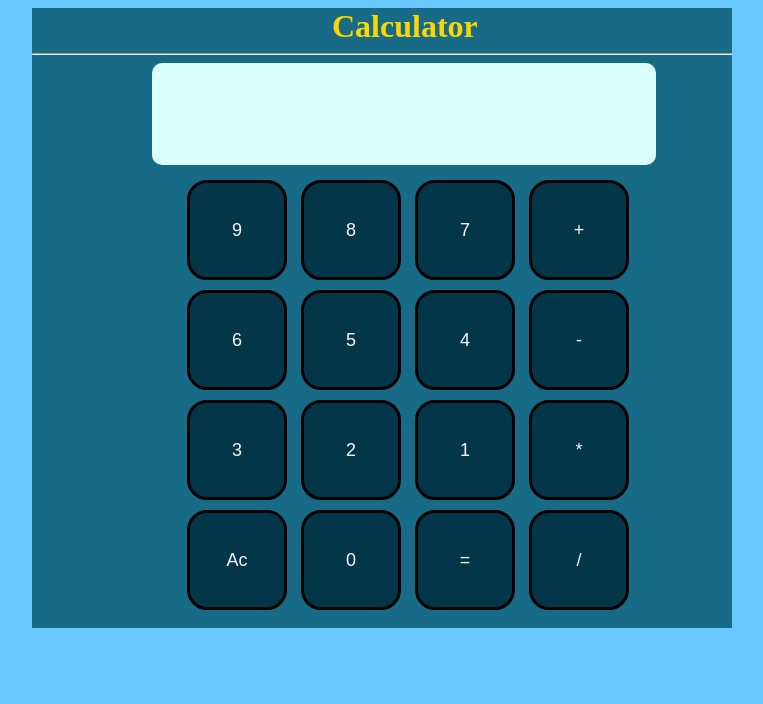
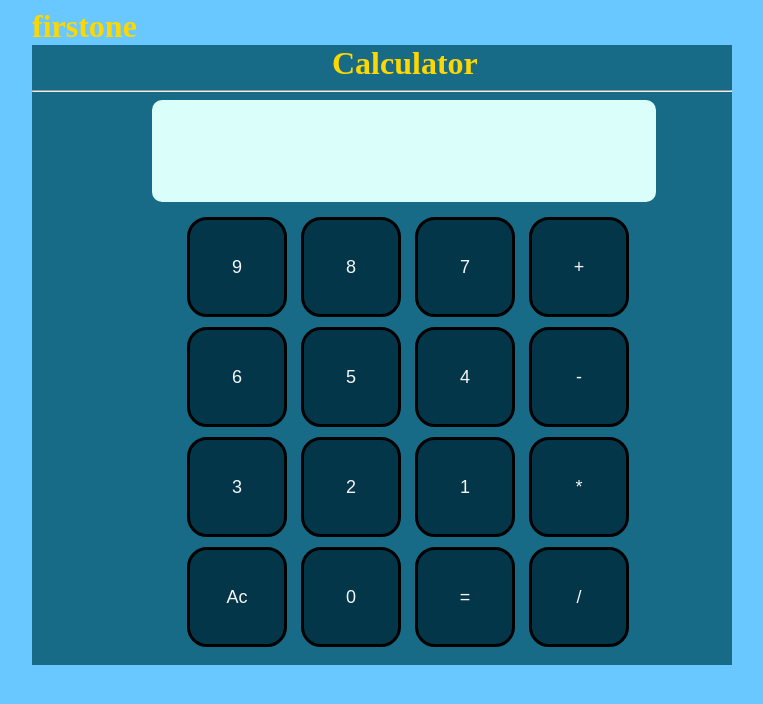
Before and after one commit to Kaasi-kanda/Calculator, a plain HTML site: page index.html in a window 1280 px wide. Shown: the whole page, without its empty margins (276-1039 px from the left). Drawn offline with Linux system fonts and the light colour scheme.

Commit message:
firstone

```diff
--- a/index.html
+++ b/index.html
@@ -8,6 +8,7 @@
     <link rel="icon" src="/Calculator-icon.png">
 </head>
 <body>
+    <h1>firstone</h1>
     <div class="calci"><h1>Calculator</h1>
     <hr>
     <div>
```
